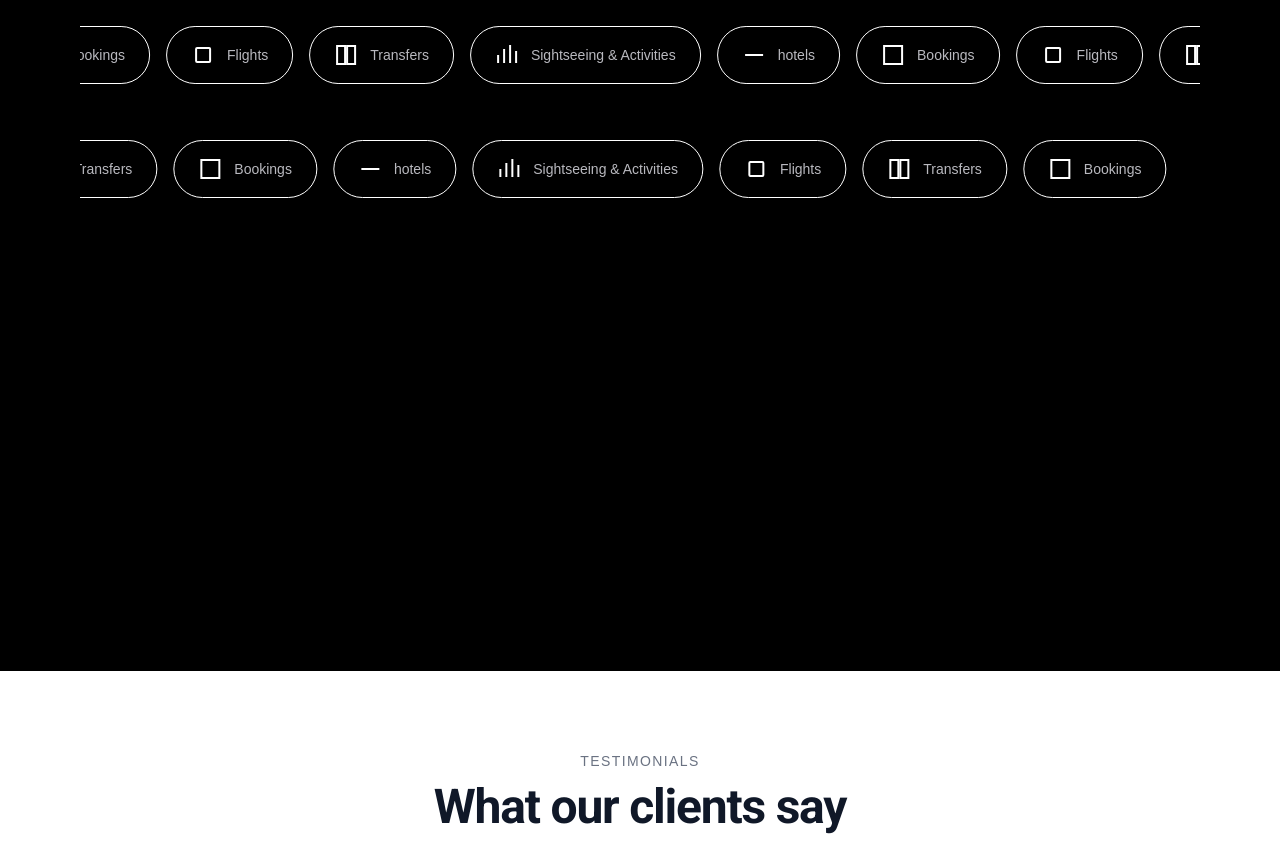
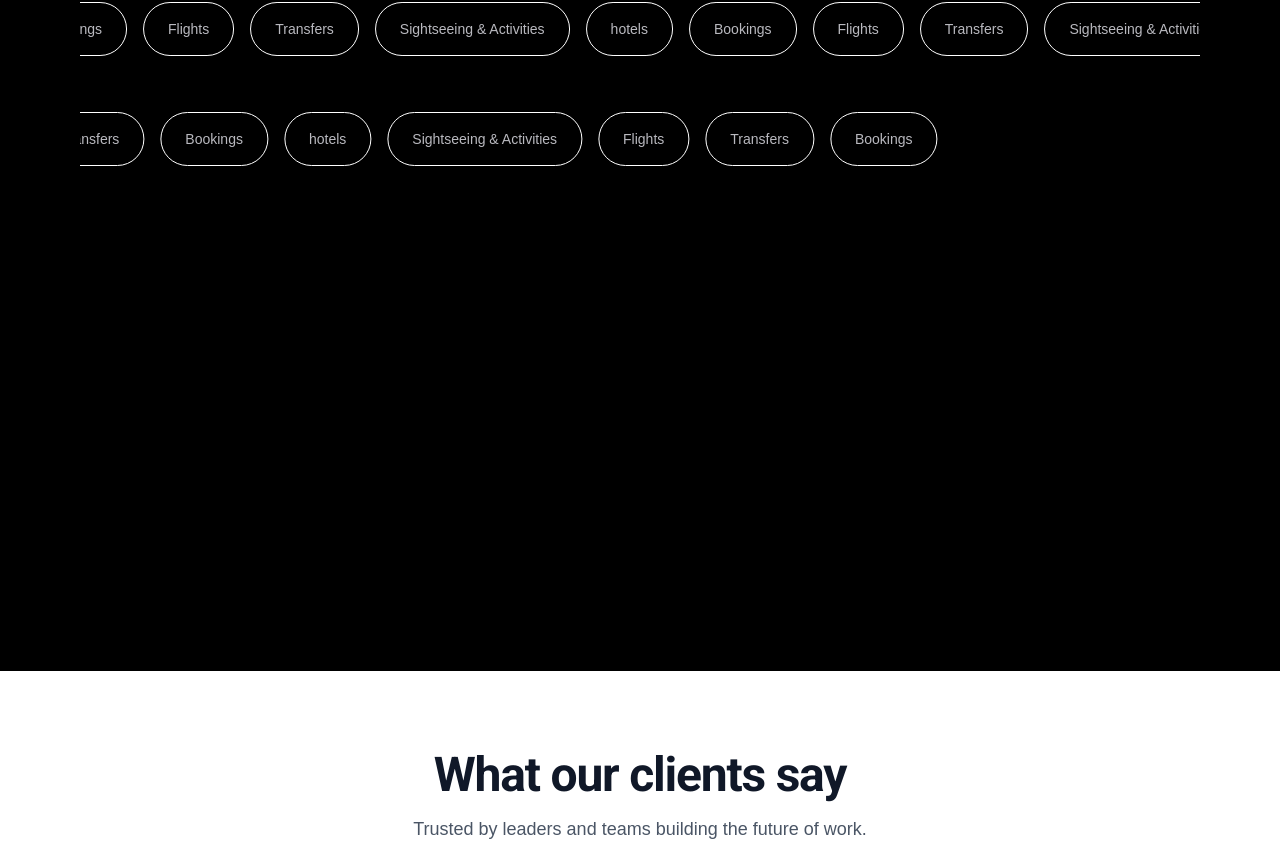
Before and after one commit to 01himanshuSingh/Route-Maestro-intern, a Next.js app: page / in a window 1280 px wide. Shown: the part 4080-4921 px from the top of the page. Built offline with nearby package versions, Linux system fonts and the light colour scheme.

Commit message:
git build work

```diff
--- a/src/app/components/AnimatedWidgetCard.tsx
+++ b/src/app/components/AnimatedWidgetCard.tsx
@@ -28,9 +28,9 @@ const AnimatedCardRow: React.FC<CardRowProps> = ({ items, direction }) => {
             key={index}
             className="flex-shrink-0 flex items-center gap-3 px-6 py-4 rounded-full border border-accent/40 bg-secondary/30 hover:bg-secondary/50 hover:border-accent/70 transition-all duration-300 cursor-pointer"
           >
-            <div className="text-accent text-xl flex-shrink-0">
+            {/* <div className="text-accent text-xl flex-shrink-0">
               {item.icon}
-            </div>
+            </div> */}
             <span className="text-[#b9b9bf] font-medium text-sm lg:text-[14px] whitespace-nowrap">
               {item.label}
             </span>
@@ -55,7 +55,7 @@ export const AnimatedWidgetCard: React.FC<AnimatedCardsProps> = ({
   rows,
 }) => {
   return (
-    <div className="w-full min-h-screen  py-16">
+    <div className="w-full min-h-screen  py-10">
       <div className="max-w-6xl mx-auto px-4">
         {title && (
           <h1 className="text-4xl lg:text-[24px] font-bold text-center text-white mb-12">
--- a/src/app/components/Footer.tsx
+++ b/src/app/components/Footer.tsx
@@ -26,6 +26,7 @@ export default function Footer() {
 
             </p>
           </div>
+
 
           {/* Product */}
           <div>
--- a/src/app/components/TestimonialSection.tsx
+++ b/src/app/components/TestimonialSection.tsx
@@ -102,9 +102,7 @@ export function TestimonialsSection() {
   return (
     <section className="min-h-screen flex flex-col items-center justify-center gap-12 py-20 px-4 bg-white dark:bg-black overflow-hidden">
       <div className="text-center max-w-2xl">
-        <p className="text-sm font-medium tracking-widest uppercase text-gray-500 dark:text-gray-400 mb-3">
-          Testimonials
-        </p>
+
         <h2 className="text-4xl font-bold tracking-tight text-gray-900 dark:text-white sm:text-5xl text-balance">
           What our clients say
         </h2>
```
